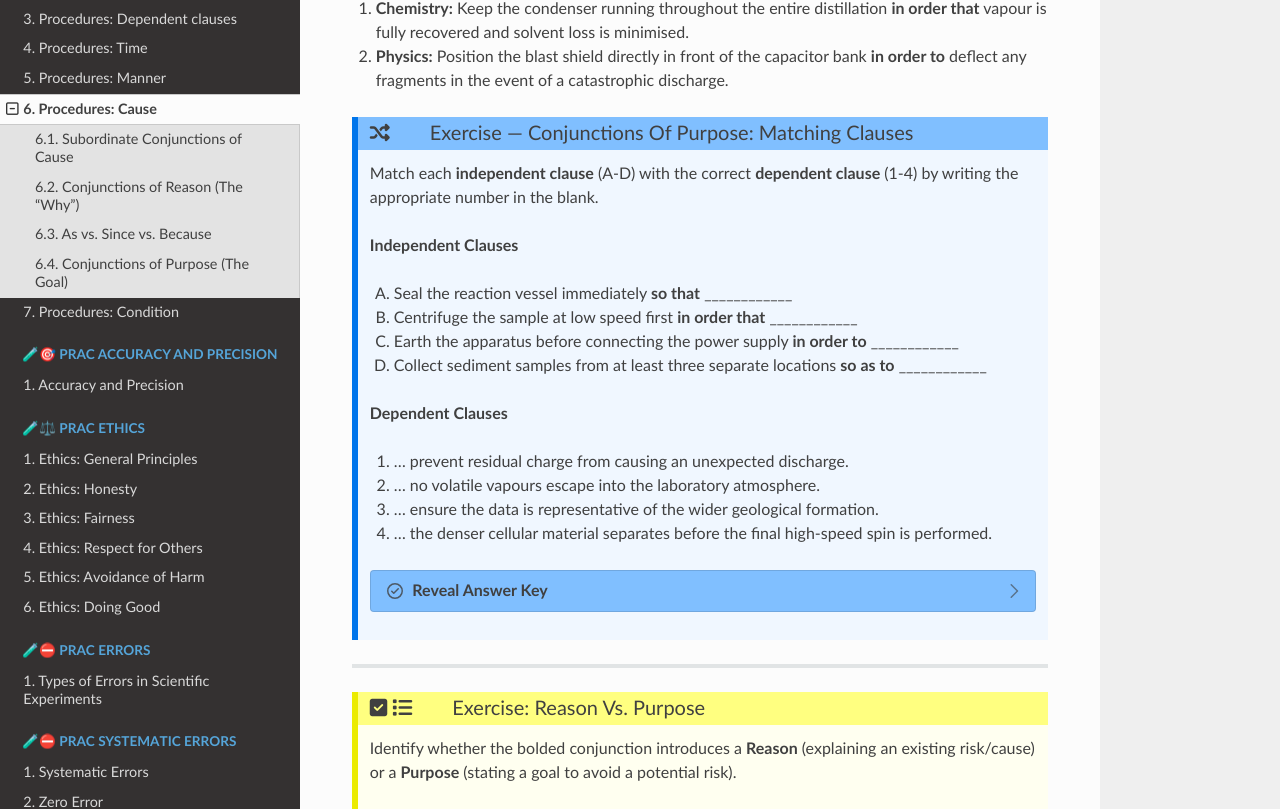
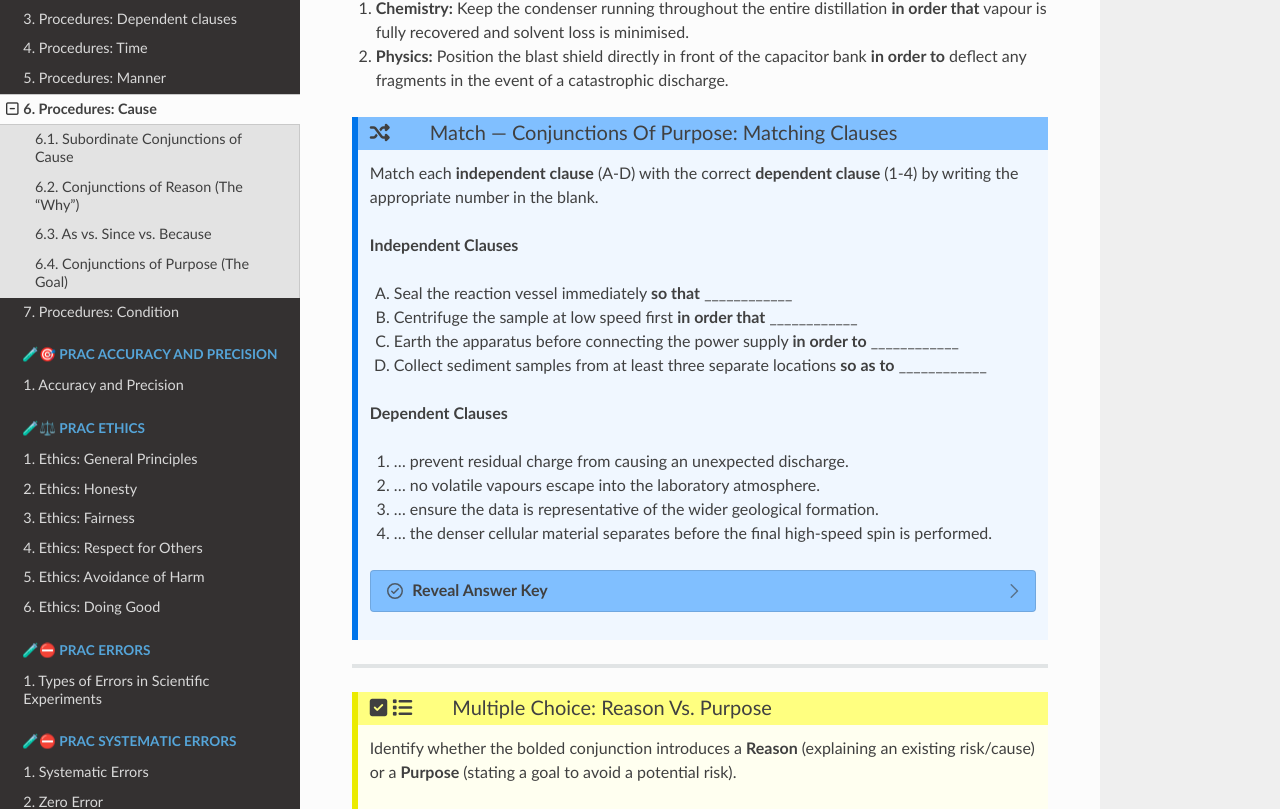
Before and after one commit to gmc-code/PC-Science-and-language, a Sphinx documentation site: the page built from docs/procedures/procedure_cause.rst, in a window 1280 px wide and 1400 px high, scrolled down 3305 px. Shown: the part 136-945 px from the top of the window. Built offline with Sphinx 7.4.7 and the Read the Docs theme 3.1.0, drawn with Linux system fonts in a browser that asks for light colours; pages that are not in the unit, such as notebooks, are missing from menus; some of the changed text lies outside the part shown.

Commit message:
time
Co-authored-by: Copilot <copilot@github.com>

```diff
--- a/docs/procedures/procedure_cause.rst
+++ b/docs/procedures/procedure_cause.rst
@@ -35,7 +35,7 @@ Conjunctions of Reason (The "Why")
 6. **Physics:** Do not exceed 5 volts **since** the resistor is prone to overheating at higher currents.
 
 
-.. admonition:: Exercise: Conjunctions of Reason
+.. admonition:: Cloze: Conjunctions of Reason
     :class: cloze
 
     Fill in the gaps with the most appropriate conjunction:
@@ -217,7 +217,7 @@ the right one depends on whether you are writing a formal laboratory protocol, o
 
 
 
-.. admonition:: Exercise — Conjunctions of Purpose: Matching Clauses
+.. admonition:: Match — Conjunctions of Purpose: Matching Clauses
     :class: match
 
     Match each **independent clause** (A-D) with the correct **dependent clause** (1-4)
@@ -266,7 +266,7 @@ the right one depends on whether you are writing a formal laboratory protocol, o
 
 ----
 
-.. admonition:: Exercise: Reason vs. Purpose
+.. admonition:: Multiple Choice: Reason vs. Purpose
     :class: mcq
 
     Identify whether the bolded conjunction introduces a **Reason** (explaining an existing risk/cause) or a **Purpose** (stating a goal to avoid a potential risk).
@@ -347,24 +347,24 @@ the right one depends on whether you are writing a formal laboratory protocol, o
             .. tab-item:: Q1
                 :sync: q1
 
-                1. **(B) Purpose** — "So that" defines the goal of avoiding contamination.
+                1. **B Purpose** — "So that" defines the goal of avoiding contamination.
 
             .. tab-item:: Q2
                 :sync: q2
 
-                2. **(A) Reason** — "Since" explains the inherent dangerous quality of the compound.
+                2. **A Reason** — "Since" explains the inherent dangerous quality of the compound.
 
             .. tab-item:: Q3
                 :sync: q3
 
-                3. **(B) Purpose** — "In order to" states the specific goal of the safety action.
+                3. **B Purpose** — "In order to" states the specific goal of the safety action.
 
             .. tab-item:: Q4
                 :sync: q4
 
-                4. **(A) Reason** — "As" identifies the underlying cause or existing risk factor.
+                4. **A Reason** — "As" identifies the underlying cause or existing risk factor.
 
             .. tab-item:: Q5
                 :sync: q5
 
-                5. **(B) Purpose** — "In case" prepares for a specific potential event or goal.
+                5. **B Purpose** — "In case" prepares for a specific potential event or goal.
```
Also changed, not shown: other parts of docs/procedures/procedure_cause.rst (+2 -2 lines).
